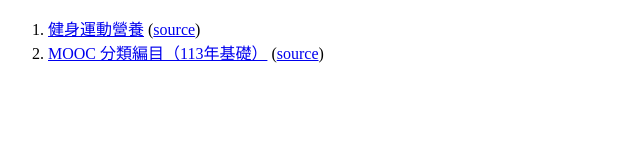
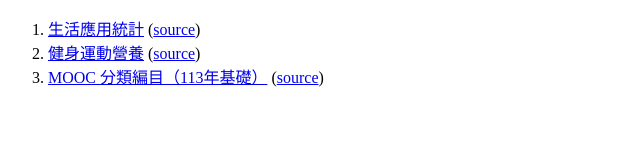
Before and after one commit to democwise2016/action-MOOC-Podcast, a plain HTML site: page index.html in a window 1280 px wide. Shown: the whole page, without its empty margins (0-640 px from the left). Drawn offline with Linux system fonts and the light colour scheme.

Commit message:
Deploying to gh-pages from @ democwise2016/action-MOOC-Podcast@c4cf430d5eabbc189469efba9dc05ab580476371 🚀

```diff
--- a/index.html
+++ b/index.html
@@ -7,7 +7,11 @@
 <body>
 <ol>
 <li>
-      <a href="https://democwise2016.github.io/action-MOOC-Podcast/Fitness_and_Sports_Nutrition.-ub_kIiaefXJpw.rss" target="_blank">健身運動營養</a>
+      <a href="https://democwise2016.github.io/action-MOOC-Podcast/life-application-statistics-ub_E3CK_zuo044.rss" target="_blank">生活應用統計</a>
+      (<a href="https://www.youtube.com/watch?v=E3CK_zuo044" target="_blank">source</a>)
+    </li>
+<li>
+      <a href="https://democwise2016.github.io/action-MOOC-Podcast/Fitness_and_Sports_Nutrition-ub_kIiaefXJpw.rss" target="_blank">健身運動營養</a>
       (<a href="https://youtu.be/kIiaefXJpw" target="_blank">source</a>)
     </li>
 <li>
```
Also changed, not shown: 5 other files.
